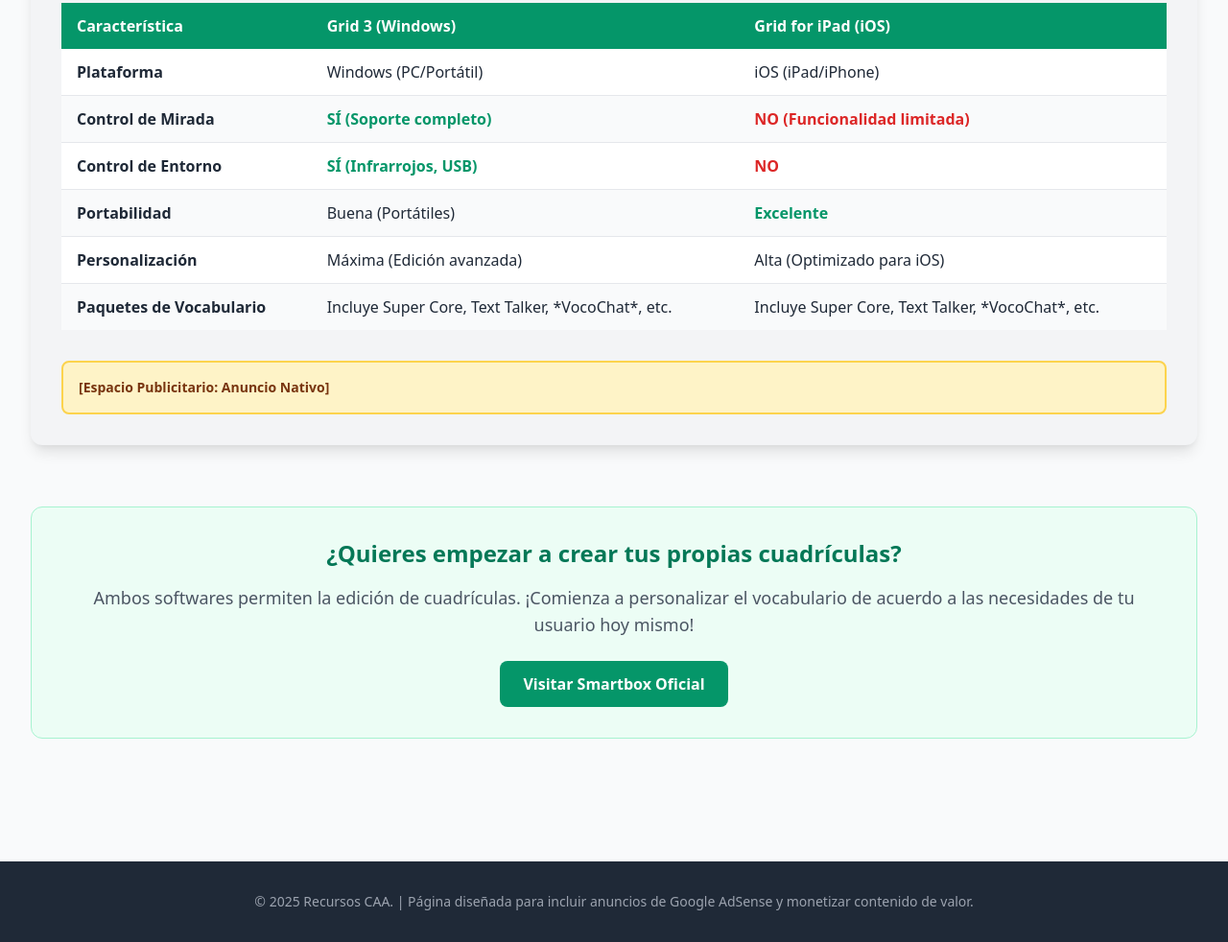
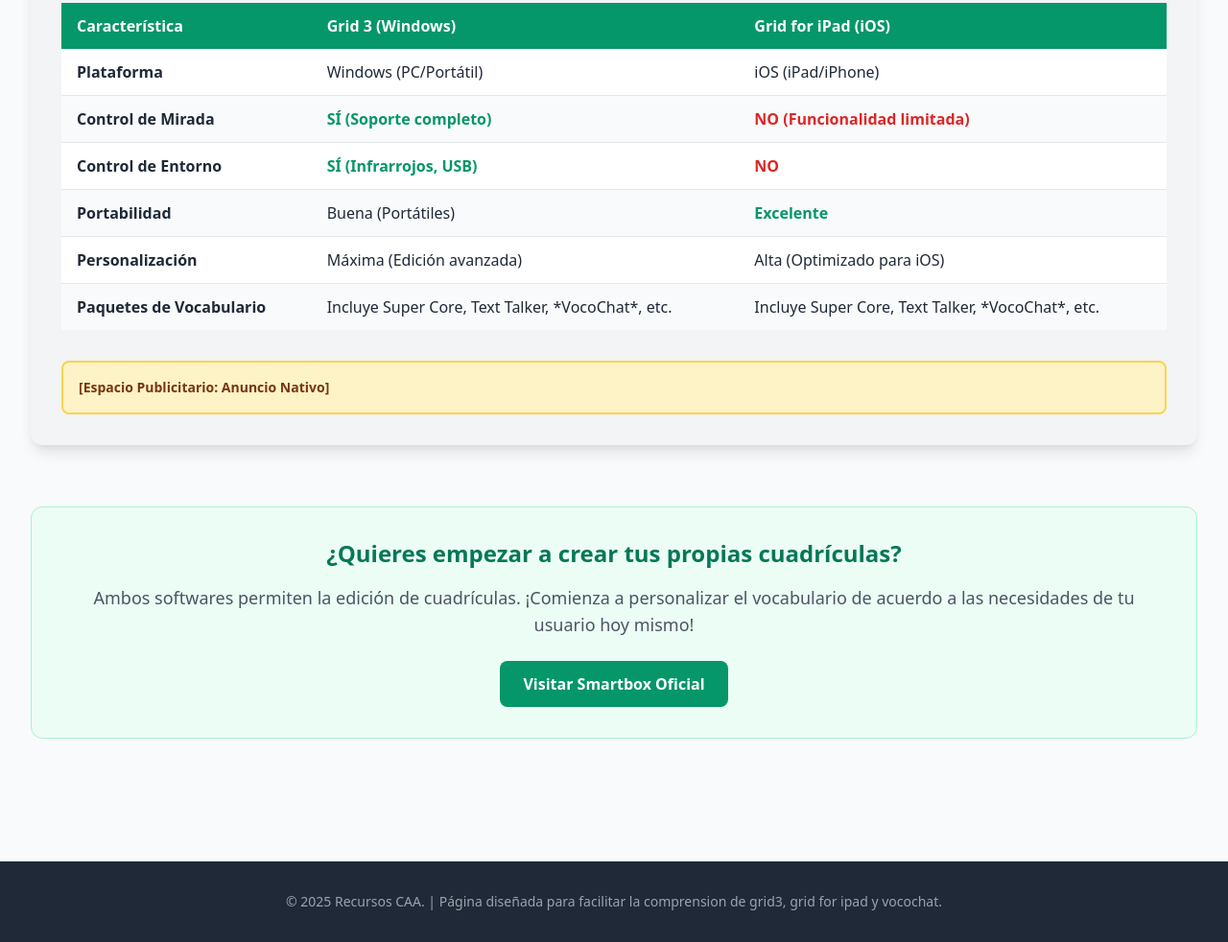
Before and after one commit to JRGCAA/RecursosCAA, a plain HTML site: page index.html in a window 1280 px wide. Shown: the part 2445-3427 px from the top of the page at 96% size. Drawn offline with nearby package versions, Linux system fonts and the light colour scheme.

Commit message:
Update index.html

```diff
--- a/index.html
+++ b/index.html
@@ -327,7 +327,7 @@
     <!-- Pie de Página -->
     <footer class="bg-gray-800 text-white mt-12">
         <div class="max-w-7xl mx-auto px-4 sm:px-6 lg:px-8 py-8 text-center">
-            <p class="text-sm text-gray-400">&copy; 2025 Recursos CAA. |  Página diseñada para incluir anuncios de Google AdSense y monetizar contenido de valor.</p>
+            <p class="text-sm text-gray-400">&copy; 2025 Recursos CAA. |  Página diseñada para facilitar la comprension de grid3, grid for ipad y vocochat.</p>
         </div>
     </footer>
 
```
